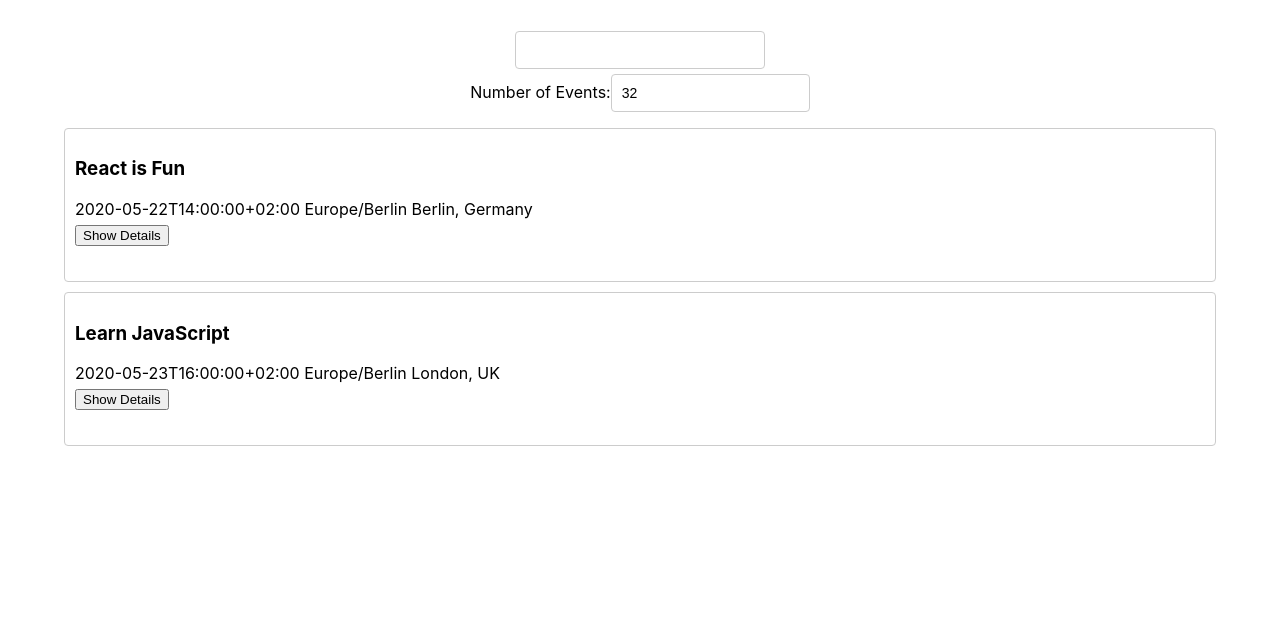
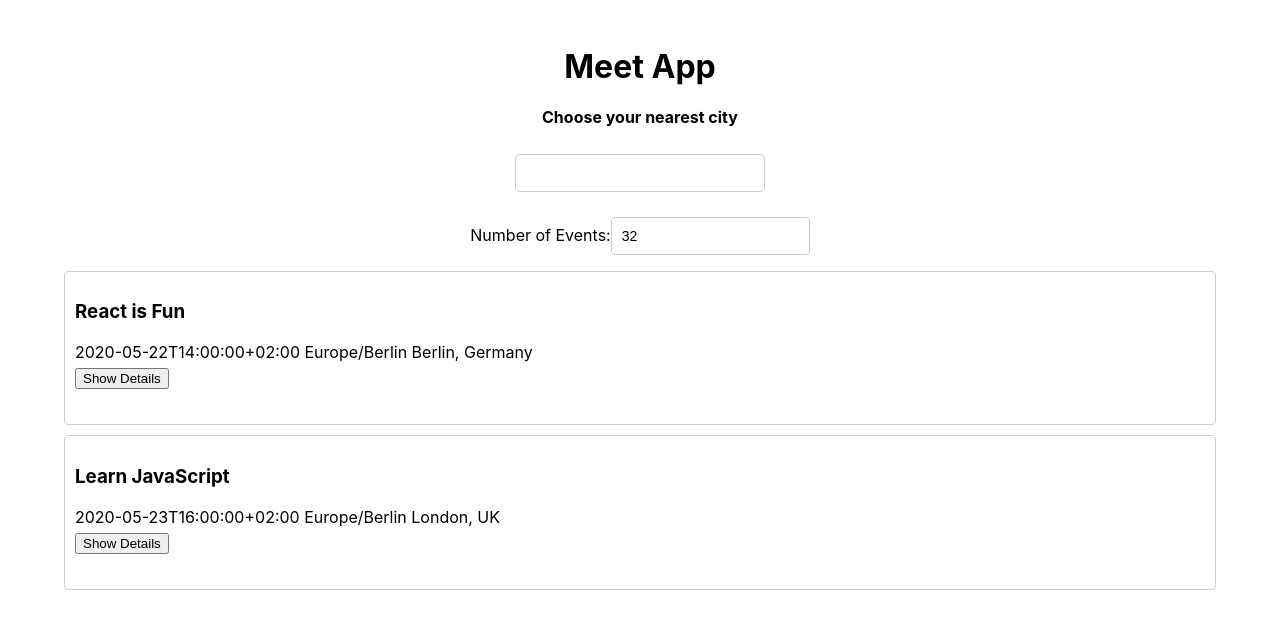
Before and after one commit to cjhart34/meet, a React (Create React App) app: page / in a window 1280 px wide. Shown: the top 628 px of the page. Built offline with nearby package versions, Linux system fonts and the light colour scheme; what atatus-spa would draw is missing.

Commit message:
turned into progressive web application

```diff
--- a/public/index.html
+++ b/public/index.html
@@ -1,12 +1,13 @@
 <!DOCTYPE html>
 <html lang="en">
+
 <head>
   <meta charset="utf-8" />
   <link rel="icon" href="%PUBLIC_URL%/favicon.ico" />
   <meta name="viewport" content="width=device-width, initial-scale=1" />
   <meta name="theme-color" content="#000000" />
   <meta name="description" content="Web site created using create-react-app" />
-    <link rel="apple-touch-icon" href="%PUBLIC_URL%/logo192.png" />
+  <link rel="apple-touch-icon" href="%PUBLIC_URL%/meet-app-192.png" />
   <!--
       manifest.json provides metadata used when your web app is installed on a
       user's mobile device or desktop. See https://developers.google.com/web/fundamentals/web-app-manifest/
@@ -23,6 +24,7 @@
     -->
   <title>React App</title>
 </head>
+
 <body>
   <noscript>You need to enable JavaScript to run this app.</noscript>
   <div id="root"></div>
@@ -37,4 +39,5 @@
       To create a production bundle, use `npm run build` or `yarn build`.
     -->
 </body>
+
 </html>
--- a/src/App.js
+++ b/src/App.js
@@ -53,7 +53,9 @@ class App extends Component {
     // const { numberOfEvents } = this.state;
     return (
       <div className='App'>
-        <CitySearch locations={this.state.locations} updateEvents={this.updateEvents} />
+        <h1>Meet App</h1>
+        <h4>Choose your nearest city</h4>
+        <CitySearch locations={this.state.locations} updateEvents={this.updateEvents} /><br></br>
         <NumberOfEvents numberOfEvents={this.state.numberOfEvents}
         updateEvents={this.updateEvents} />
         <EventList events={this.state.events} />
--- a/src/index.js
+++ b/src/index.js
@@ -2,6 +2,7 @@ import React from 'react';
 import ReactDOM from 'react-dom';
 import './index.css';
 import App from './App';
+// import * as serviceWorker from './serviceWorker';
 import * as serviceWorkerRegistration from './serviceWorkerRegistration';
 import reportWebVitals from './reportWebVitals';
 import * as atatus from 'atatus-spa';
@@ -18,7 +19,7 @@ ReactDOM.render(
 // If you want your app to work offline and load faster, you can change
 // unregister() to register() below. Note this comes with some pitfalls.
 // Learn more about service workers: https://cra.link/PWA
-serviceWorkerRegistration.unregister();
+serviceWorkerRegistration.register();
 
 // If you want to start measuring performance in your app, pass a function
 // to log results (for example: reportWebVitals(console.log))
```
Also changed, not shown: public/manifest.json, 1 other file (tests, documents, lock files or other folders). Lines whose indentation alone changed are shown as unchanged.
